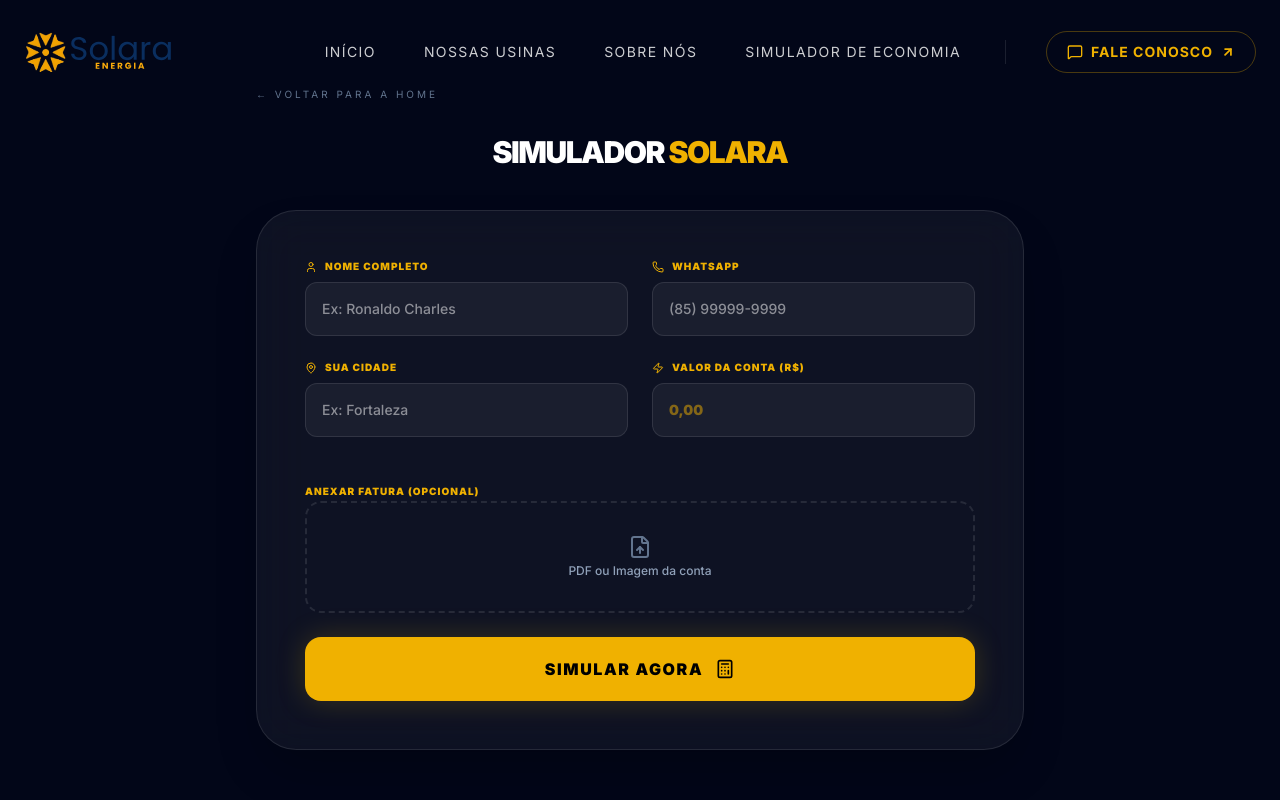
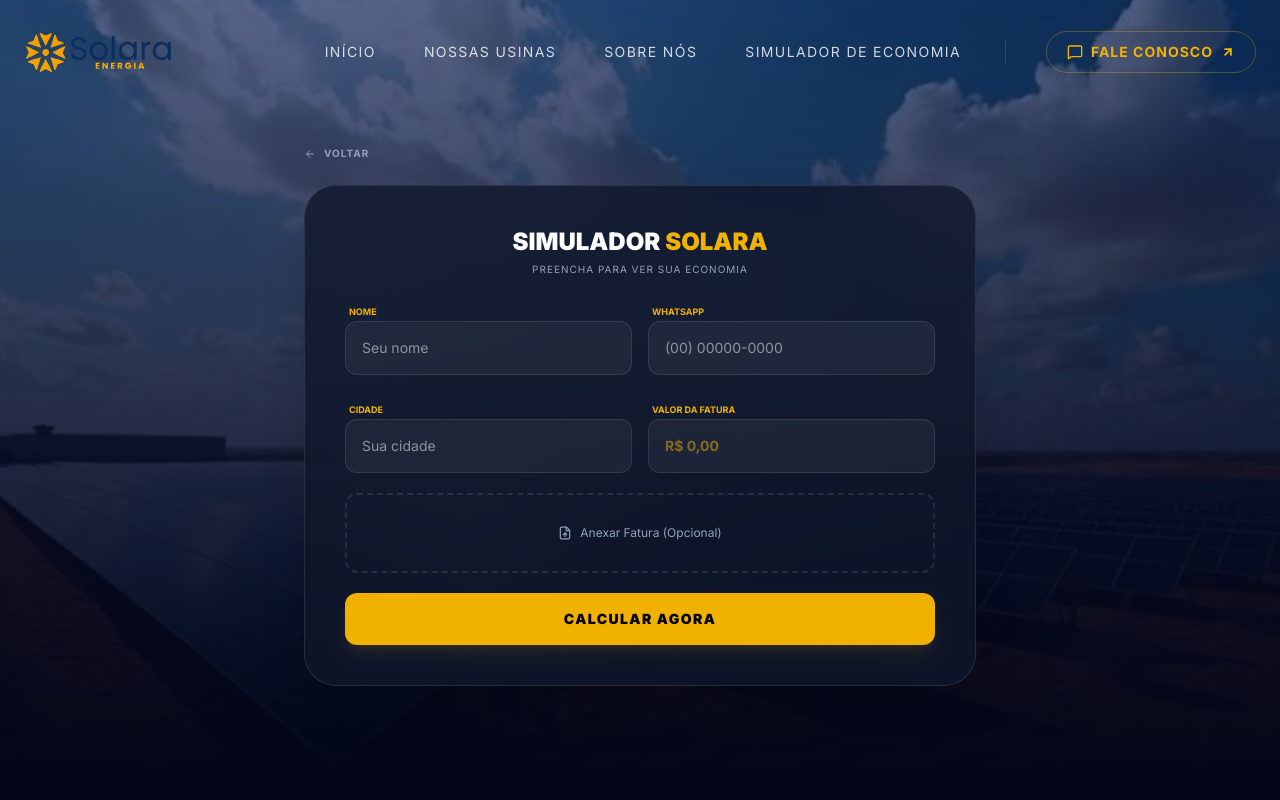
Before and after one commit to Charlesnaldo/solaraenergia, a Next.js app: page /simulador-economia in a window 1280 px wide. Shown: the top 800 px of the page. Built offline with nearby package versions, Linux system fonts and the light colour scheme.

Commit message:
feat: alterando ambiente

```diff
--- a/src/app/simulador-economia/page.tsx
+++ b/src/app/simulador-economia/page.tsx
@@ -1,15 +1,16 @@
 'use client';
 import React, { useState, useRef } from 'react';
-import { motion } from 'framer-motion';
-import { Calculator, Send, Zap, CheckCircle2, MessageSquare, FileUp, User, MapPin, Phone } from 'lucide-react';
+import { motion, AnimatePresence } from 'framer-motion';
+import { Zap, CheckCircle2, MessageSquare, FileUp, User, MapPin, Phone, ArrowLeft } from 'lucide-react';
 import Confetti from 'react-confetti';
 import { useWindowSize } from 'react-use';
 import Link from 'next/link';
+import Image from 'next/image';
 
 export default function SimuladorPage() {
   const { width, height } = useWindowSize();
+  const fileInputRef = useRef<HTMLInputElement>(null);
 
-  // Estados dos Campos
   const [formData, setFormData] = useState({
     nome: '',
     telefone: '',
@@ -20,195 +21,140 @@ export default function SimuladorPage() {
   const [arquivo, setArquivo] = useState<File | null>(null);
   const [isEnviado, setIsEnviado] = useState(false);
   const [showConfetti, setShowConfetti] = useState(false);
-  const fileInputRef = useRef<HTMLInputElement>(null);
 
-  // Lógica de cálculo
   const mensal = Number(formData.valorConta) * 0.90;
   const total25Anos = mensal * 12 * 25;
 
   const handleInputChange = (e: React.ChangeEvent<HTMLInputElement>) => {
-    const { name, value } = e.target;
-    setFormData(prev => ({ ...prev, [name]: value }));
+    setFormData({ ...formData, [e.target.name]: e.target.value });
   };
 
-  const handleFileChange = (e: React.ChangeEvent<HTMLInputElement>) => {
-    if (e.target.files && e.target.files[0]) {
-      setArquivo(e.target.files[0]);
-    }
-  };
-
-  const handleSubmit = (e: React.FormEvent) => {
+  const processarSimulacao = (e: React.FormEvent) => {
     e.preventDefault();
     setShowConfetti(true);
     setIsEnviado(true);
-    setTimeout(() => setShowConfetti(false), 5000);
   };
 
   const enviarWhatsApp = () => {
-    const numero = "5585999999999"; // Seu número da Solara
-    const temArquivo = arquivo ? "Sim (Cliente possui a fatura)" : "Não anexado";
-
-    const msg = `*NOVA SIMULAÇÃO SOLARA*%0A%0A` +
-      `• *Nome:* ${formData.nome}%0A` +
-      `• *Telefone:* ${formData.telefone}%0A` +
-      `• *Cidade:* ${formData.cidade}%0A` +
-      `• *Conta Mensal:* R$ ${formData.valorConta}%0A` +
-      `• *Economia Estimada:* R$ ${mensal.toFixed(2)}/mês%0A` +
-      `• *Acumulado 25 anos:* R$ ${total25Anos.toFixed(2)}%0A` +
-      `• *Fatura Anexada:* ${temArquivo}%0A%0A` +
-      `Olá! Acabei de simular no site e gostaria de um orçamento detalhado.`;
-
-    window.open(`https://wa.me/${numero}?text=${msg}`, '_blank');
+    const meuNumero = "5585999999999";
+    const msg = `*SIMULAÇÃO SOLARA*%0A*Nome:* ${formData.nome}%0A*WhatsApp:* ${formData.telefone}%0A*Cidade:* ${formData.cidade}%0A*Economia:* R$ ${mensal.toFixed(2)}/mês`;
+    window.open(`https://wa.me/${meuNumero}?text=${msg}`, '_blank');
   };
 
   return (
-    <main className="min-h-screen bg-slate-950 text-white flex flex-col items-center justify-center p-6 py-20">
-      {showConfetti && <Confetti width={width} height={height} recycle={false} numberOfPieces={400} colors={['#EAB308', '#000', '#fff']} />}
+    // Adicionado overflow-y-auto para permitir scroll em celulares pequenos
+    <main className="relative min-h-screen bg-slate-950 text-white flex items-center justify-center p-4 md:p-6 overflow-y-auto">
 
-      <div className="max-w-3xl w-full">
-        <Link href="/" className="text-slate-500 hover:text-yellow-500 mb-8 inline-block transition-colors text-[10px] tracking-[0.3em]">
-          ← VOLTAR PARA A HOME
+      <div className="absolute inset-0 z-0 h-[100vh] w-full overflow-hidden">
+        <motion.div
+          animate={{
+            scale: [1, 1.15, 1], // Aumenta 15% e volta ao original
+          }}
+          transition={{
+            duration: 20, // Tempo de um ciclo completo (20 segundos para ser bem suave)
+            repeat: Infinity, // Loop infinito
+            ease: "linear", // Movimento constante
+          }}
+          className="relative w-full h-full"
+        >
+          <Image
+            src="/usinas/beberibe.webp"
+            alt="Background"
+            fill
+            priority
+            className="object-cover opacity-50"
+          />
+        </motion.div>
+
+        {/* Máscara Azul e Degradê (Mantidos para manter a identidade visual) */}
+        <div className="absolute inset-0 bg-blue-900/40 mix-blend-multiply" />
+        <div className="absolute inset-0 bg-gradient-to-b from-slate-950/0 via-slate-950/50 to-slate-950" />
+      </div>
+
+      {showConfetti && <Confetti width={width} height={height} recycle={false} numberOfPieces={width < 768 ? 200 : 500} />}
+
+      <div className="relative mt-15 z-10 w-full max-w-2xl my-8">
+        <Link href="/" className="inline-flex items-center gap-2 text-slate-400 hover:text-yellow-500 mb-4 md:mb-6 text-[10px] font-bold uppercase tracking-widest transition-colors">
+          <ArrowLeft size={12} /> Voltar
         </Link>
 
-        <div className="text-center mb-10">
-          <h1 className="text-4xl md:text-3xl font-black uppercase tracking-tighter">
-            SIMULADOR <span className="text-yellow-500 text-glow">SOLARA</span>
-          </h1>
+        {/* Ajuste de Padding: p-6 no mobile e p-10 no desktop */}
+        <div className="bg-slate-900/80 border border-white/10 p-6 md:p-10 rounded-[1.5rem] md:rounded-[2rem] backdrop-blur-2xl shadow-2xl">
+          <AnimatePresence mode="wait">
+            {!isEnviado ? (
+              <motion.form
+                key="f1" initial={{ opacity: 0 }} animate={{ opacity: 1 }} exit={{ opacity: 0 }}
+                onSubmit={processarSimulacao} className="space-y-4 md:space-y-5"
+              >
+                <div className="text-center space-y-1">
+                  <h1 className="text-xl md:text-2xl font-black uppercase tracking-normal">Simulador <span className="text-yellow-500">Solara</span></h1>
+                  <p className="text-[10px] text-slate-400 uppercase tracking-widest">Preencha para ver sua economia</p>
                 </div>
 
-        <div className="bg-white/5 border border-white/10 p-8 md:p-12 rounded-[2.5rem] backdrop-blur-xl shadow-2xl">
-          {!isEnviado ? (
-            <form onSubmit={handleSubmit} className="space-y-6">
-
-              {/* NOME E TELEFONE */}
-              <div className="grid grid-cols-1 md:grid-cols-2 gap-6">
-                <div className="space-y-2">
-                  <label className="text-[10px] font-black uppercase tracking-widest text-yellow-500 flex items-center gap-2">
-                    <User size={12}/> Nome Completo
-                  </label>
-                  <input
-                    type="text"
-                    name="nome"
-                    required
-                    value={formData.nome}
-                    onChange={handleInputChange}
-                    className="w-full bg-white/5 border border-white/10 rounded-xl py-4 px-4 text-sm font-medium outline-none focus:border-yellow-500 transition-all"
-                    placeholder="Ex: Ronaldo Charles"
-                  />
+                <div className="grid grid-cols-1 md:grid-cols-2 gap-3 md:gap-4">
+                  <div className="space-y-1">
+                    <label className="text-[9px] uppercase font-bold text-yellow-500 ml-1">Nome</label>
+                    <input name="nome" placeholder="Seu nome" required onChange={handleInputChange} className="w-full bg-white/5 border border-white/10 rounded-xl p-3 md:p-4 text-sm focus:border-yellow-500 outline-none transition-all" />
                   </div>
-                <div className="space-y-2">
-                  <label className="text-[10px] font-black uppercase tracking-widest text-yellow-500 flex items-center gap-2">
-                    <Phone size={12}/> WhatsApp
-                  </label>
-                  <input
-                    type="tel"
-                    name="telefone"
-                    required
-                    value={formData.telefone}
-                    onChange={handleInputChange}
-                    className="w-full bg-white/5 border border-white/10 rounded-xl py-4 px-4 text-sm font-medium outline-none focus:border-yellow-500 transition-all"
-                    placeholder="(85) 99999-9999"
-                  />
+                  <div className="space-y-1">
+                    <label className="text-[9px] uppercase font-bold text-yellow-500 ml-1">WhatsApp</label>
+                    <input name="telefone" placeholder="(00) 00000-0000" required onChange={handleInputChange} className="w-full bg-white/5 border border-white/10 rounded-xl p-3 md:p-4 text-sm focus:border-yellow-500 outline-none transition-all" />
                   </div>
                 </div>
 
-              {/* CIDADE E VALOR CONTA */}
-              <div className="grid grid-cols-1 md:grid-cols-2 gap-6">
-                <div className="space-y-2">
-                  <label className="text-[10px] font-black uppercase tracking-widest text-yellow-500 flex items-center gap-2">
-                    <MapPin size={12}/> Sua Cidade
-                  </label>
-                  <input
-                    type="text"
-                    name="cidade"
-                    required
-                    value={formData.cidade}
-                    onChange={handleInputChange}
-                    className="w-full bg-white/5 border border-white/10 rounded-xl py-4 px-4 text-sm font-medium outline-none focus:border-yellow-500 transition-all"
-                    placeholder="Ex: Fortaleza"
-                  />
+                <div className="grid grid-cols-1 md:grid-cols-2 gap-3 md:gap-4">
+                  <div className="space-y-1">
+                    <label className="text-[9px] uppercase font-bold text-yellow-500 ml-1">Cidade</label>
+                    <input name="cidade" placeholder="Sua cidade" required onChange={handleInputChange} className="w-full bg-white/5 border border-white/10 rounded-xl p-3 md:p-4 text-sm focus:border-yellow-500 outline-none transition-all" />
                   </div>
-                <div className="space-y-2">
-                  <label className="text-[10px] font-black uppercase tracking-widest text-yellow-500 flex items-center gap-2">
-                    <Zap size={12}/> Valor da Conta (R$)
-                  </label>
-                  <input
-                    type="number"
-                    name="valorConta"
-                    required
-                    value={formData.valorConta}
-                    onChange={handleInputChange}
-                    className="w-full bg-white/5 border border-white/10 rounded-xl py-4 px-4 text-sm font-black outline-none focus:border-yellow-500 transition-all text-yellow-500"
-                    placeholder="0,00"
-                  />
+                  <div className="space-y-1">
+                    <label className="text-[9px] uppercase font-bold text-yellow-500 ml-1">Valor da Fatura</label>
+                    <input name="valorConta" type="number" placeholder="R$ 0,00" required onChange={handleInputChange} className="w-full bg-white/5 border border-white/10 rounded-xl p-3 md:p-4 text-sm text-yellow-500 font-bold focus:border-yellow-500 outline-none transition-all" />
                   </div>
                 </div>
 
-              {/* CAMPO: UPLOAD DE ARQUIVO */}
-              <div className="space-y-4 pt-4">
-                <label className="text-[10px] font-black uppercase tracking-widest text-yellow-500">Anexar Fatura (Opcional)</label>
-                <div
-                  onClick={() => fileInputRef.current?.click()}
-                  className={`group relative h-28 border-2 border-dashed rounded-2xl flex flex-col items-center justify-center cursor-pointer transition-all ${
-                    arquivo ? 'border-yellow-500 bg-yellow-500/5' : 'border-white/10 hover:border-white/20 hover:bg-white/5'
-                  }`}
-                >
-                  <input type="file" ref={fileInputRef} onChange={handleFileChange} className="hidden" accept="image/*,.pdf" />
+                <div onClick={() => fileInputRef.current?.click()} className="h-16 md:h-20 border-2 border-dashed border-white/10 rounded-xl flex items-center justify-center cursor-pointer hover:bg-white/5 transition-all">
+                  <input type="file" ref={fileInputRef} className="hidden" onChange={(e) => setArquivo(e.target.files?.[0] || null)} />
+                  <span className="text-[10px] md:text-xs text-slate-400 flex items-center gap-2 px-4 text-center">
+                    <FileUp size={14} /> {arquivo ? <span className="text-yellow-500 truncate max-w-[150px]">{arquivo.name}</span> : 'Anexar Fatura (Opcional)'}
+                  </span>
+                </div>
 
-                  {arquivo ? (
-                    <div className="flex flex-col items-center gap-1">
-                      <CheckCircle2 className="text-yellow-500" size={20} />
-                      <span className="text-xs font-bold text-white">{arquivo.name}</span>
-                      <button type="button" onClick={(e) => { e.stopPropagation(); setArquivo(null); }} className="text-[9px] uppercase font-black text-red-400">Remover</button>
+                <button type="submit" className="w-full bg-yellow-500 hover:bg-yellow-400 text-black font-black py-4 rounded-xl uppercase text-xs md:text-sm tracking-widest transition-transform active:scale-95 shadow-lg shadow-yellow-500/10">
+                  Calcular Agora
+                </button>
+              </motion.form>
+            ) : (
+              <motion.div key="f2" initial={{ opacity: 0, scale: 0.95 }} animate={{ opacity: 1, scale: 1 }} className="text-center space-y-6 py-2">
+                <div className="bg-yellow-500 w-12 h-12 rounded-full flex items-center justify-center mx-auto shadow-lg shadow-yellow-500/20">
+                  <CheckCircle2 className="text-black" size={24} />
                 </div>
-                  ) : (
-                    <>
-                      <FileUp className="text-slate-500 mb-1" size={24} />
-                      <span className="text-slate-400 text-xs font-medium">PDF ou Imagem da conta</span>
-                    </>
-                  )}
+
+                <h2 className="text-lg md:text-xl font-black uppercase italic">Economia Garantida!</h2>
+
+                <div className="grid grid-cols-1 gap-3 md:grid-cols-2">
+                  <div className="bg-white/5 p-4 rounded-2xl border border-white/10 backdrop-blur-sm">
+                    <p className="text-[9px] text-slate-400 uppercase font-bold tracking-tighter">Economia Mensal</p>
+                    <p className="text-2xl font-bold text-yellow-500">R$ {mensal.toLocaleString('pt-BR')}</p>
+                  </div>
+                  <div className="bg-white/5 p-4 rounded-2xl border border-white/10 backdrop-blur-sm">
+                    <p className="text-[9px] text-slate-400 uppercase font-bold tracking-tighter">Total em 25 anos</p>
+                    <p className="text-2xl font-bold text-white">R$ {total25Anos.toLocaleString('pt-BR')}</p>
                   </div>
                 </div>
 
-              <button type="submit" className="w-full bg-yellow-500 hover:bg-yellow-400 text-black font-black py-5 rounded-2xl uppercase tracking-widest flex items-center justify-center gap-3 transition-transform active:scale-95 shadow-[0_0_30px_rgba(234,179,8,0.2)]">
-                SIMULAR AGORA <Calculator size={20} />
-              </button>
-            </form>
-          ) : (
-            <motion.div initial={{ opacity: 0, y: 20 }} animate={{ opacity: 1, y: 0 }} className="text-center space-y-8 py-4">
-              <div className="inline-flex items-center justify-center w-16 h-16 bg-yellow-500 rounded-full">
-                <CheckCircle2 size={32} className="text-black" />
-              </div>
-
-              <div className="grid grid-cols-1 md:grid-cols-2 gap-4">
-                <div className="bg-white/5 p-6 rounded-3xl border border-white/10">
-                  <p className="text-slate-400 text-[9px] font-black uppercase mb-1">Economia Mensal</p>
-                  <p className="text-2xl font-black text-yellow-500 text-glow">R$ {mensal.toLocaleString('pt-BR')}</p>
-                </div>
-                <div className="bg-white/5 p-6 rounded-3xl border border-white/10">
-                  <p className="text-slate-400 text-[9px] font-black uppercase mb-1">Total em 25 Anos</p>
-                  <p className="text-2xl font-black text-white">R$ {total25Anos.toLocaleString('pt-BR')}</p>
-                </div>
-              </div>
-
-              <div className="space-y-4">
-                <p className="text-slate-400 text-sm italic">Parabéns {formData.nome.split(' ')[0]}! Sua economia está garantida.</p>
-                <button
-                  onClick={enviarWhatsApp}
-                  className="w-full bg-green-600 hover:bg-green-500 text-white font-black py-5 rounded-2xl uppercase tracking-[0.2em] flex items-center justify-center gap-3 transition-all shadow-[0_10px_30px_rgba(22,163,74,0.3)]"
-                >
-                  ENVIAR NO WHATSAPP <MessageSquare size={20} />
+                <div className="space-y-3">
+                  <button onClick={enviarWhatsApp} className="w-full bg-green-600 hover:bg-green-500 py-4 rounded-xl font-black uppercase text-xs md:text-sm tracking-widest flex items-center justify-center gap-2 shadow-xl animate-pulse">
+                    Receber no WhatsApp <MessageSquare size={18} />
                   </button>
 
-                <button
-                  onClick={() => setIsEnviado(false)}
-                  className="text-slate-400 hover:text-yellow-500 text-sm uppercase font-black tracking-widest transition-colors flex items-center justify-center gap-2 mx-auto mt-6"
-                >
-                  ← Refazer o cálculo
+                  <button onClick={() => setIsEnviado(false)} className="text-[10px] text-slate-500 hover:text-white uppercase font-bold tracking-widest pt-2 flex items-center justify-center gap-1 mx-auto transition-colors">
+                    ← Refazer cálculo
                   </button>
                 </div>
               </motion.div>
             )}
+          </AnimatePresence>
         </div>
       </div>
     </main>
--- a/src/app/sobre/page.tsx
+++ b/src/app/sobre/page.tsx
@@ -10,34 +10,34 @@ const storyMilestones = [
     title: "O Sonho de uma Energia Melhor",
     description: "Criado nas terras áridas do Ceará, Alan Douglas, um jovem com poucas posses, mas uma visão grandiosa, observava o sol inclemente não como um problema, mas como a maior solução. Seu primeiro 'escritório' foi a varanda de casa, e seu capital inicial, a força de sua própria crença.",
     icon: <Lightbulb size={24} className="text-yellow-500" />,
-    image: "/images/joao-jovem.webp" // Substitua pela imagem de um jovem empreendedor sonhador
+    image: "/usinas/croata.webp" // Substitua pela imagem de um jovem empreendedor sonhador
   },
   {
     year: "2015",
     title: "Primeiros Painéis, Primeiras Vitórias",
     description: "Com muita pesquisa e o apoio da família, João instalou seus primeiros painéis em pequenos comércios locais. Cada instalação era uma prova de conceito, uma semente plantada. A economia na conta de luz dos vizinhos e amigos era a maior propaganda.",
     icon: <Award size={24} className="text-yellow-500" />,
-    image: "/images/primeiras-instalacoes.webp" // Substitua pela imagem de pequenas instalações
+    image: "/usinas/croata.webp" // Substitua pela imagem de pequenas instalações
   },
   {
     year: "2020",
     title: "A Virada: Solara Nasce e Cresce",
     description: "O boca a boca transformou a pequena iniciativa em um negócio sério. 'Solara' foi o nome escolhido, refletindo a paixão pelo sol e a energia. A empresa começou a projetar usinas maiores, com uma equipe pequena, mas altamente engajada, sempre com a liderança visionária de João.",
     icon: <TrendingUp size={24} className="text-yellow-500" />,
-    image: "/images/solara-crescendo.webp" // Substitua pela imagem da equipe Solara ou usina média
+    image: "/usinas/beberibe.webp" // Substitua pela imagem da equipe Solara ou usina média
   },
   {
     year: "Hoje",
     title: "Dominando o Ceará: Expansão Sustentável",
     description: "Hoje, a Solara é sinônimo de energia fotovoltaica no Ceará. Com uma rede robusta de usinas em expansão, João e sua equipe estão não apenas iluminando casas e empresas, mas construindo um futuro mais verde e econômico para todo o estado, mantendo a chama do empreendedorismo acesa.",
     icon: <MapPin size={24} className="text-yellow-500" />,
-    image: "/images/solara-grande.webp" // Substitua pela imagem de uma grande usina Solara ou do Ceará
+    image: "/usinas/croata2.webp" // Substitua pela imagem de uma grande usina Solara ou do Ceará
   }
 ];
 
 export default function AboutUs() {
   return (
-    <section className="py-24 bg-slate-950 text-white relative overflow-hidden">
+    <section className="py-24 bg-slate-950/80 text-white relative overflow-hidden">
 
       {/* Luz de fundo sutil para dar profundidade e remeter ao sol */}
       <div className="absolute top-1/2 left-1/2 -translate-x-1/2 -translate-y-1/2 w-[700px] h-[700px] bg-yellow-500/5 rounded-full blur-[150px] pointer-events-none" />
--- a/src/components/layout/Header.tsx
+++ b/src/components/layout/Header.tsx
@@ -68,7 +68,7 @@ export default function Header() {
           <Button
             variant="neon"
             label="Fale Conosco"
-            href="#contato"
+            href="/#contato"
             icon={MessageSquare}
             className="ml-4"
           />
```
Also changed, not shown: src/components/LogosCarousel.tsx (+27 -69 lines). Lines whose indentation alone changed are shown as unchanged.
